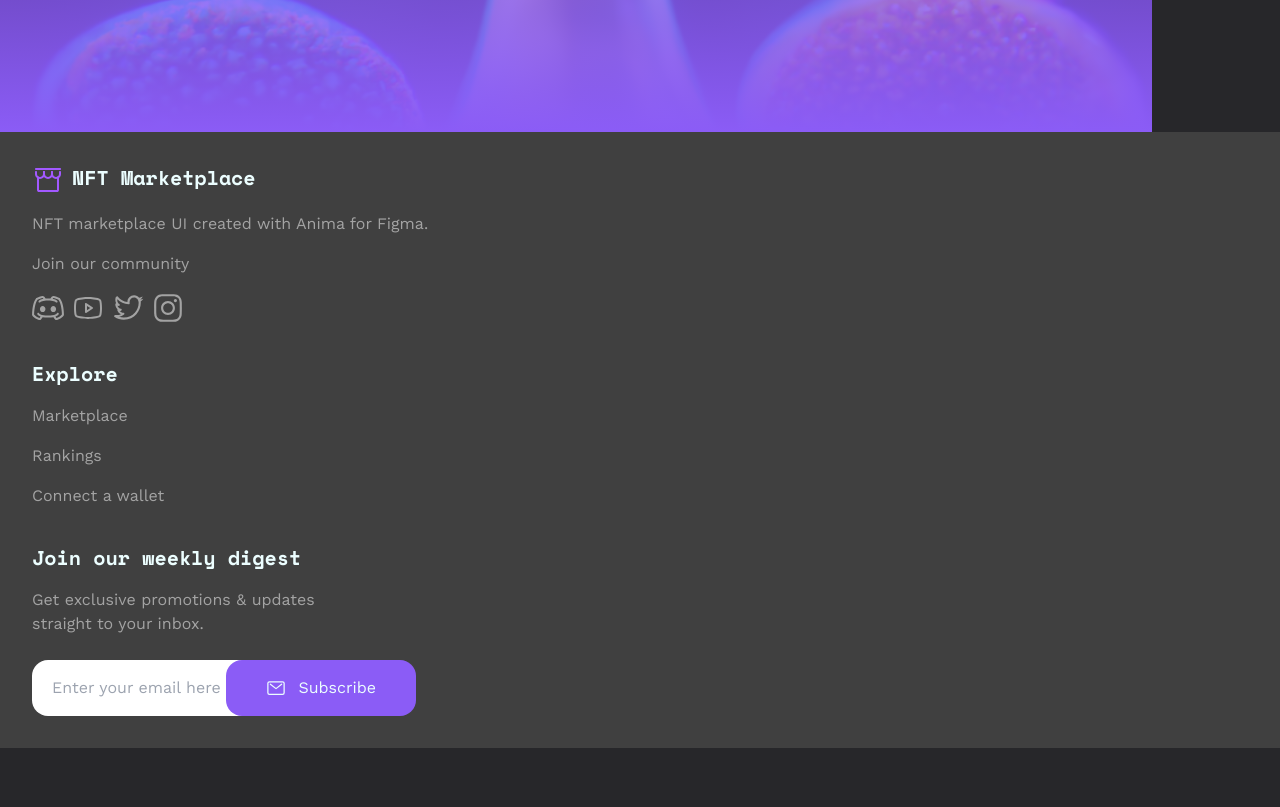
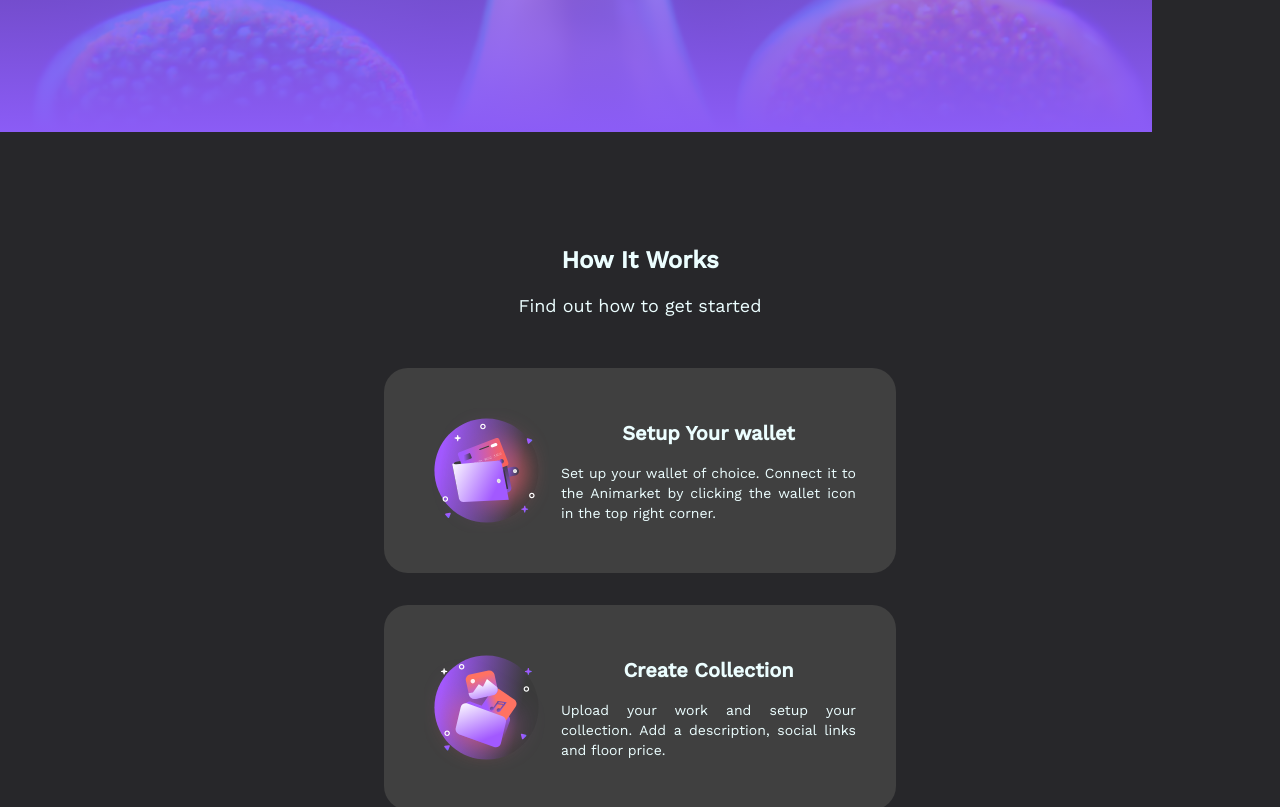
Before and after one commit to litvnvdev/nft-market-place, a Next.js app: page / in a window 1280 px wide. Shown: the part 10460-11267 px from the top of the page. Before the commit the page ends 11208 px from the top, so only its background shows below. Built offline with nearby package versions, Linux system fonts and the light colour scheme.

Commit message:
fix: layout how it works and subscribe components

```diff
--- a/app/components/HowItWorks/HowItWorks.tsx
+++ b/app/components/HowItWorks/HowItWorks.tsx
@@ -4,12 +4,12 @@ import { HowItWorksData } from "@/app/data";
 const HowItWorks = () => {
   return (
     <section className="py-28">
-      <div className="container max-w-[72rem]">
-        <div className="flex flex-col gap-4 text-cyan-50 justify-start">
-          <h1 className="text-3xl font-semibold">How It Works</h1>
-          <h3 className="text-xl">Find out how to get started</h3>
+      <div className="container px-8">
+        <div className="flex flex-col items-start sm:items-center gap-4 text-cyan-50 justify-start">
+          <h1 className="text-2xl font-semibold">How It Works</h1>
+          <h3 className="text-lg">Find out how to get started</h3>
         </div>
-        <div className="mt-12 grid grid-cols-3 gap-24 w-full">
+        <div className="mt-12 flex flex-col items-center gap-8 w-full">
           {HowItWorksData.map(({ title, text, id, icon }) => (
             <HowItWorksCard key={id} title={title} text={text} icon={icon} />
           ))}
--- a/app/components/HowItWorks/HowItWorksCard.tsx
+++ b/app/components/HowItWorks/HowItWorksCard.tsx
@@ -8,12 +8,12 @@ type HowItWorksProps = {
 
 const HowItWorksCard = ({ icon, title, text }: HowItWorksProps) => {
   return (
-    <div className="flex flex-col max-w-80 bg-neutral-700 rounded-3xl text-center">
-      <div className="flex flex-col px-10 py-10 items-center">
-        <Image src={icon} alt="icon" width={200} height={250} />
+    <div className="max-w-[32rem] bg-neutral-700 rounded-3xl text-center">
+      <div className="flex flex-col sm:flex-row gap-3 px-10 py-10 items-center">
+        <Image src={icon} alt="icon" width={125} height={150} />
         <div className="text-cyan-50">
-          <h3 className="text-2xl font-semibold">{title}</h3>
-          <p className="text-base mt-4">{text}</p>
+          <h3 className="text-xl font-semibold">{title}</h3>
+          <p className="text-sm mt-4 text-justify">{text}</p>
         </div>
       </div>
     </div>
--- a/app/components/Subscribe/Subscribe.tsx
+++ b/app/components/Subscribe/Subscribe.tsx
@@ -2,12 +2,12 @@ import SubscribeInput from "./SubscribeInput";
 
 const Subscribe = () => {
   return (
-    <section className="py-5">
-      <div className="container py-12 max-w-[72rem] h-[27rem] bg-neutral-700 rounded-3xl flex">
-        <div className=" container bg-[url(/subscribe.png)] bg-center bg-cover w-[26rem] rounded-3xl"></div>
-        <div className="container flex-col gap-4 text-cyan-50 max-w-[26rem]">
-          <h1 className="text-5xl font-semibold">Join our weekly digest</h1>
-          <p className="text-xl mt-5">
+    <section className="py-5 px-8">
+      <div className="container flex flex-col items-center px-8 py-12 bg-neutral-700 rounded-3xl ">
+        <div className="bg-[url(/subscribe.png)] bg-center bg-cover w-11/12 h-[23rem] rounded-3xl"></div>
+        <div className="mt-4 flex-col items-center gap-4 text-cyan-50 max-w-[26rem]">
+          <h1 className="text-4xl font-semibold">Join our weekly digest</h1>
+          <p className="text-lg mt-5">
             Get exclusive promotions & updates straight to your inbox.
           </p>
           <SubscribeInput />
--- a/app/components/Subscribe/SubscribeInput.tsx
+++ b/app/components/Subscribe/SubscribeInput.tsx
@@ -12,15 +12,15 @@ const SubscribeInput = ({margint}:InputProps) => {
     setText(event.target.value);
   };
   return (
-    <div className={`${margint || 'mt-12'} relative w-full`}>
+    <div className={`${margint || 'mt-12'} w-full flex flex-col gap-4`}>
       <input
         onChange={handleInput}
-        className=" text-zinc-950 rounded-2xl w-3/4 py-4 px-5 focus:outline-none"
+        className=" text-zinc-950 rounded-3xl py-2 px-5 focus:outline-none placeholder:text-zinc-900"
         type="text"
         value={text}
         placeholder="Enter your email here"
       />
-      <button className="flex gap-3 justify-center items-center px-10 py-4 text-cyan-50 absolute right-0 top-0 bg-violet-500 duration-300 hover:bg-violet-600 rounded-2xl">
+      <button className="flex gap-3 justify-center items-center font-semibold px-10 py-2 text-cyan-50 bg-violet-500 duration-300 hover:bg-violet-600 rounded-3xl">
         <IoMailOutline size={20}/>
         Subscribe
       </button>
--- a/app/page.tsx
+++ b/app/page.tsx
@@ -17,12 +17,12 @@ export default function Home() {
         <Hero />
         <TrendingCollection />
         <TopCreators />
-         <Categories />
+        <Categories />
         <DiscoverNFTs />
       </main>
       <NFTHighlight />
-       {/* <HowItWorks />
-      <Subscribe /> */}
+      <HowItWorks />
+      <Subscribe />
       <Footer />
     </>
   );
```
